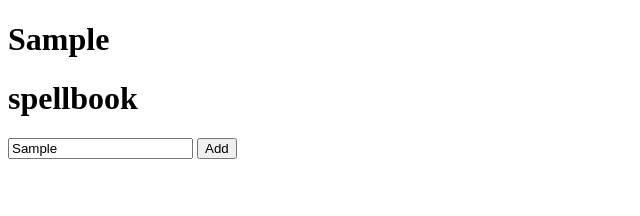
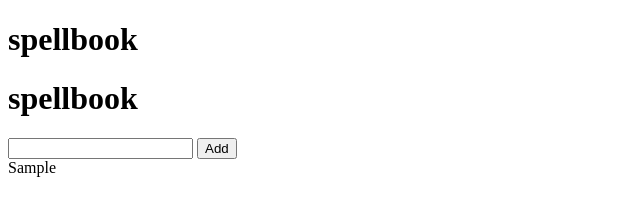
Before and after one commit to ZishanLiu/spellbook, a plain HTML site: page index.html in a window 1280 px wide. Both pictures are taken after typing "Sample" into the empty fields and a click on the button "Add". Shown: the whole page, without its empty margins (0-640 px from the left). Drawn offline with Linux system fonts and the light colour scheme.

Commit message:
Add items from the form to a Div

```diff
--- a/index.html
+++ b/index.html
@@ -24,6 +24,10 @@
         </button>
     </form>
 
+    <div id="spells">
+
+    </div>
+
     <script src="index.js"></script>
 </body>
 </html>
--- a/index.js
+++ b/index.js
@@ -5,7 +5,9 @@ const changeHeading = function(ev){
     ev.preventDefault()
     const f = ev.target
     const spellName = f.spellName.value
-    document.querySelector('h1').textContent = spellName
+    document.querySelector('#spells').textContent += ' ' + spellName
+
+    f.reset()
 }
 
 form.addEventListener('submit', changeHeading)
```
